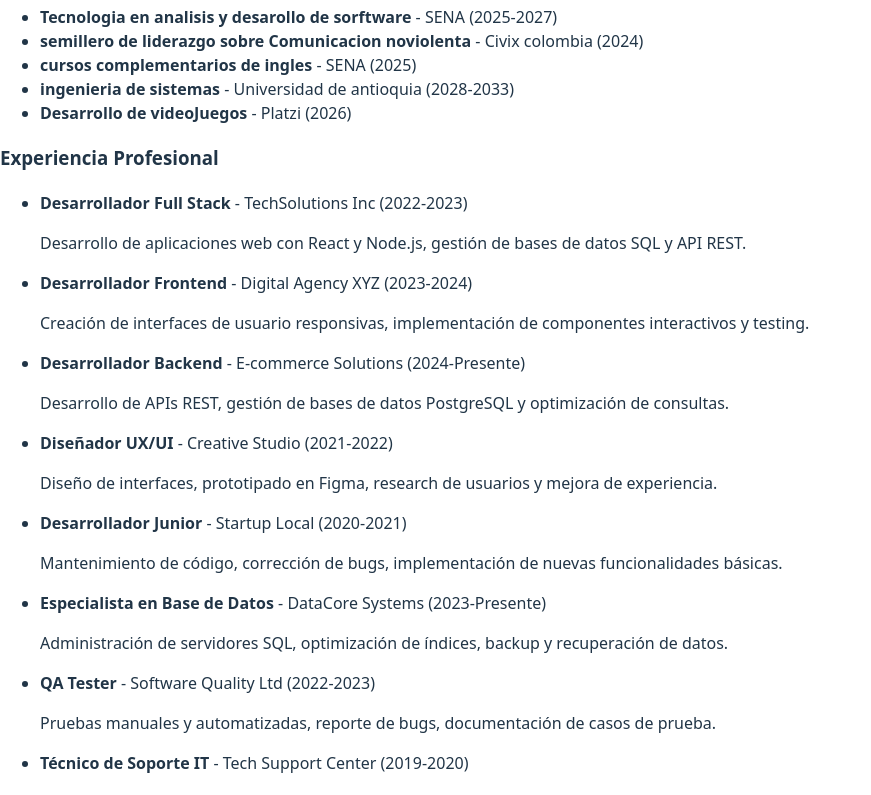
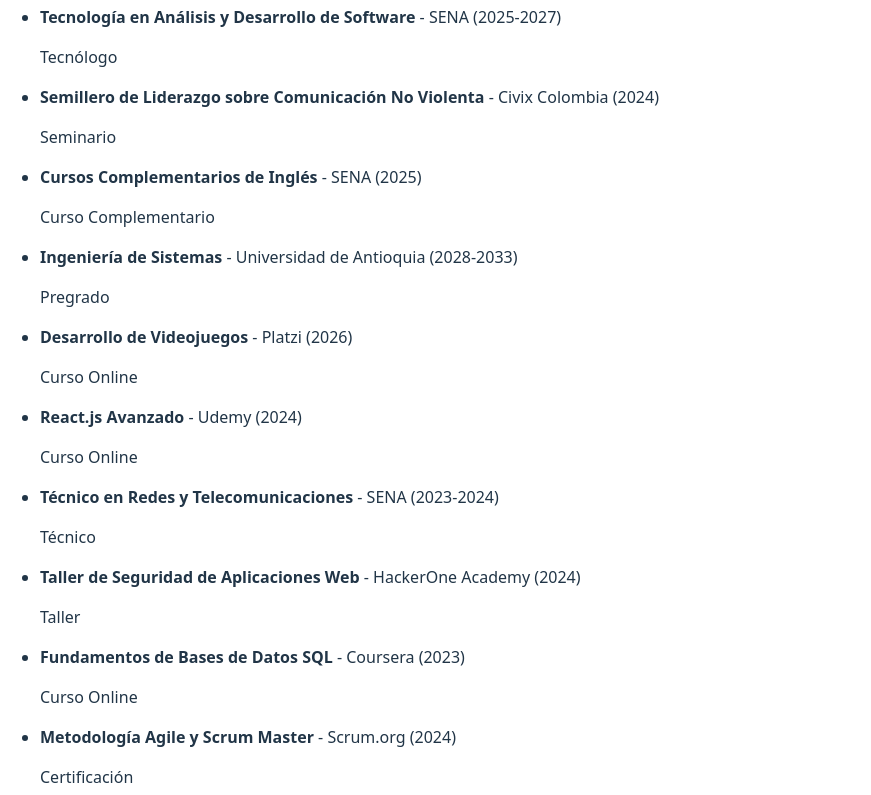
Before and after one commit to desarrollo-web-sena/CV-REACT-JUANCAMILOMONTES, a React (Vite) app: page / in a window 1280 px wide. Shown: the part 520-1315 px from the top of the page, without its empty margins (0-871 px from the left). Built offline with nearby package versions, Linux system fonts and the light colour scheme.

Commit message:
correcion para archivo educacion.jsx

```diff
--- a/src/components/Educacion.jsx
+++ b/src/components/Educacion.jsx
@@ -2,33 +2,87 @@
   const educacion = [
     {
       id: 1,
-      titulo: "Tecnologia en analisis y desarollo de sorftware",
-      universidad: "SENA",
-      periodo: "2025-2027",
+      titulo: "Tecnología en Análisis y Desarrollo de Software",
+      institucion: "SENA",
+      ano: "2025-2027",
+      tipo: "Tecnólogo",
     },
     {
       id: 2,
-      titulo: "semillero de liderazgo sobre Comunicacion noviolenta",
-      universidad: "Civix colombia",
-      periodo: "2024",
+      titulo: "Semillero de Liderazgo sobre Comunicación No Violenta",
+      institucion: "Civix Colombia",
+      ano: "2024",
+      tipo: "Seminario",
     },
     {
       id: 3,
-      titulo: "cursos complementarios de ingles",
-      universidad: "SENA",
-      periodo: "2025",
+      titulo: "Cursos Complementarios de Inglés",
+      institucion: "SENA",
+      ano: "2025",
+      tipo: "Curso Complementario",
     },
     {
       id: 4,
-      titulo: "ingenieria de sistemas",
-      universidad: "Universidad de antioquia",
-      periodo: "2028-2033",
+      titulo: "Ingeniería de Sistemas",
+      institucion: "Universidad de Antioquia",
+      ano: "2028-2033",
+      tipo: "Pregrado",
     },
     {
       id: 5,
-      titulo: "Desarrollo de videoJuegos",
-      universidad: "Platzi",
-      periodo: "2026",
+      titulo: "Desarrollo de Videojuegos",
+      institucion: "Platzi",
+      ano: "2026",
+      tipo: "Curso Online",
+    },
+    {
+      id: 6,
+      titulo: "React.js Avanzado",
+      institucion: "Udemy",
+      ano: "2024",
+      tipo: "Curso Online",
+    },
+    {
+      id: 7,
+      titulo: "Técnico en Redes y Telecomunicaciones",
+      institucion: "SENA",
+      ano: "2023-2024",
+      tipo: "Técnico",
+    },
+    {
+      id: 8,
+      titulo: "Taller de Seguridad de Aplicaciones Web",
+      institucion: "HackerOne Academy",
+      ano: "2024",
+      tipo: "Taller",
+    },
+    {
+      id: 9,
+      titulo: "Fundamentos de Bases de Datos SQL",
+      institucion: "Coursera",
+      ano: "2023",
+      tipo: "Curso Online",
+    },
+    {
+      id: 10,
+      titulo: "Metodología Agile y Scrum Master",
+      institucion: "Scrum.org",
+      ano: "2024",
+      tipo: "Certificación",
+    },
+    {
+      id: 11,
+      titulo: "Cloud Computing con AWS",
+      institucion: "A Cloud Guru",
+      ano: "2025",
+      tipo: "Curso Online",
+    },
+    {
+      id: 12,
+      titulo: "Git y GitHub para Principiantes",
+      institucion: "LinkedIn Learning",
+      ano: "2023",
+      tipo: "Curso Online",
     },
   ];
 
@@ -38,7 +92,8 @@
       <ul>
         {educacion.map((edu) => (
           <li key={edu.id}>
-            <strong>{edu.titulo}</strong> - {edu.universidad} ({edu.periodo})
+            <strong>{edu.titulo}</strong> - {edu.institucion} ({edu.ano})
+            <p>{edu.tipo}</p>
           </li>
         ))}
       </ul>
```
